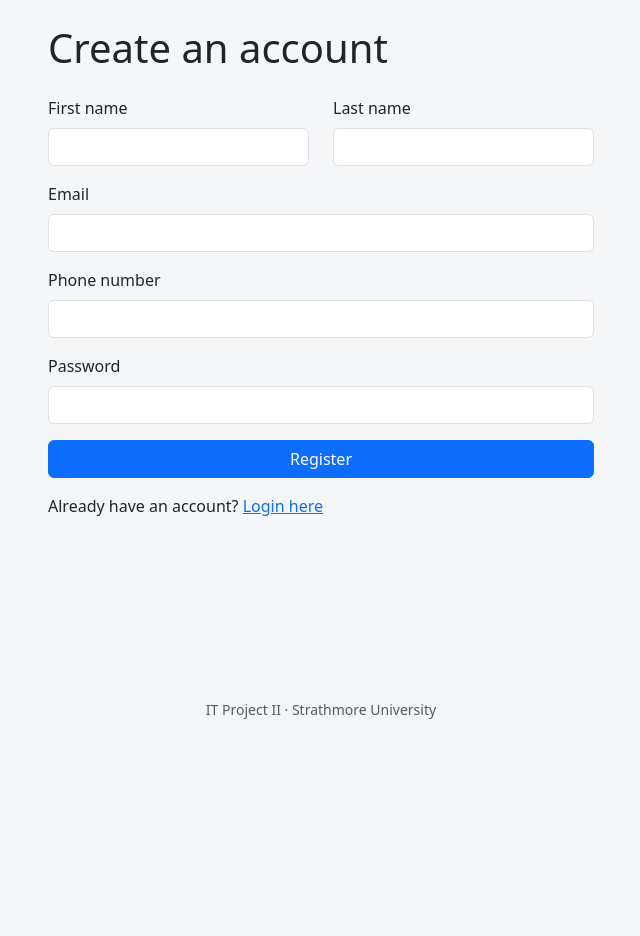
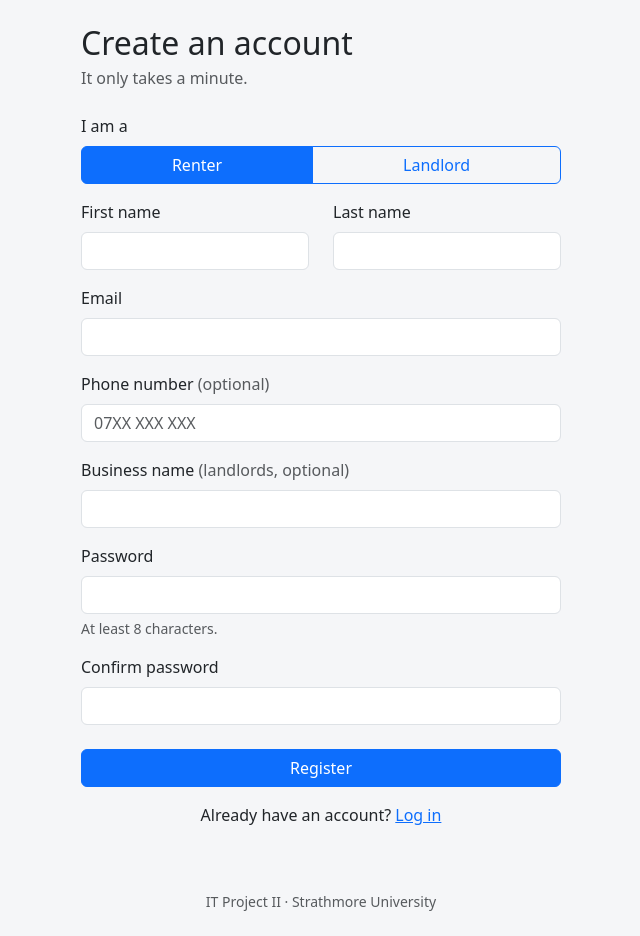
Before and after one commit to j-kingz/Housing-Aggregator-Project-, a Flask app: page /register in a window 1280 px wide. Shown: the part 56-992 px from the top of the page, without its empty margins (319-959 px from the left). Before the commit the page ends 775 px from the top, so only its background shows below. Run offline with Flask 3, Linux system fonts and the light colour scheme.

Commit message:
register page: account type, confirm password

```diff
--- a/app/templates/auth/register.html
+++ b/app/templates/auth/register.html
@@ -1,35 +1,71 @@
 {% extends "base.html" %}
 {% block title %}Register{% endblock %}
 {% block content %}
-<div class="row justify-content-center">
-  <div class="col-md-6">
-    <h1 class="mb-4">Create an account</h1>
-    <form method="post">
-      <div class="row">
-        <div class="col-md-6 mb-3">
-          <label class="form-label">First name</label>
-          <input type="text" name="firstname" class="form-control" required>
-        </div>
-        <div class="col-md-6 mb-3">
-          <label class="form-label">Last name</label>
-          <input type="text" name="lastname" class="form-control" required>
+<div class="auth-box mx-auto">
+  <h2 class="mb-1">Create an account</h2>
+  <p class="text-muted mb-4">It only takes a minute.</p>
+
+  <form method="post" novalidate>
+    <input type="hidden" name="csrf_token" value="{{ csrf_token() }}">
+
+    <div class="mb-3">
+      <label class="form-label d-block">I am a</label>
+      <div class="btn-group w-100" role="group">
+        <input type="radio" class="btn-check" name="account_type" id="typeRenter" value="Renter"
+               {% if form.get('account_type', 'Renter') == 'Renter' %}checked{% endif %}>
+        <label class="btn btn-outline-primary" for="typeRenter">Renter</label>
+
+        <input type="radio" class="btn-check" name="account_type" id="typeLandlord" value="Landlord"
+               {% if form.get('account_type') == 'Landlord' %}checked{% endif %}>
+        <label class="btn btn-outline-primary" for="typeLandlord">Landlord</label>
       </div>
     </div>
+
+    <div class="row">
+      <div class="col-sm-6 mb-3">
+        <label class="form-label" for="firstname">First name</label>
+        <input type="text" id="firstname" name="firstname" class="form-control" maxlength="50"
+               value="{{ form.get('firstname', '') }}" required>
+      </div>
+      <div class="col-sm-6 mb-3">
+        <label class="form-label" for="lastname">Last name</label>
+        <input type="text" id="lastname" name="lastname" class="form-control" maxlength="50"
+               value="{{ form.get('lastname', '') }}" required>
+      </div>
+    </div>
+
     <div class="mb-3">
-        <label class="form-label">Email</label>
-        <input type="email" name="email" class="form-control" required>
+      <label class="form-label" for="email">Email</label>
+      <input type="email" id="email" name="email" class="form-control" maxlength="100"
+             value="{{ form.get('email', '') }}" required>
     </div>
+
     <div class="mb-3">
-        <label class="form-label">Phone number</label>
-        <input type="text" name="phonenumber" class="form-control">
+      <label class="form-label" for="phonenumber">Phone number <span class="text-muted">(optional)</span></label>
+      <input type="tel" id="phonenumber" name="phonenumber" class="form-control" maxlength="20"
+             placeholder="07XX XXX XXX" value="{{ form.get('phonenumber', '') }}">
     </div>
+
     <div class="mb-3">
-        <label class="form-label">Password</label>
-        <input type="password" name="password" class="form-control" required>
+      <label class="form-label" for="businessname">Business name <span class="text-muted">(landlords, optional)</span></label>
+      <input type="text" id="businessname" name="businessname" class="form-control" maxlength="100"
+             value="{{ form.get('businessname', '') }}">
     </div>
+
+    <div class="mb-3">
+      <label class="form-label" for="password">Password</label>
+      <input type="password" id="password" name="password" class="form-control" minlength="8" required>
+      <div class="form-text">At least 8 characters.</div>
+    </div>
+
+    <div class="mb-4">
+      <label class="form-label" for="confirm_password">Confirm password</label>
+      <input type="password" id="confirm_password" name="confirm_password" class="form-control" required>
+    </div>
+
     <button type="submit" class="btn btn-primary w-100">Register</button>
   </form>
-    <p class="mt-3">Already have an account? <a href="{{ url_for('auth.login') }}">Login here</a></p>
-  </div>
+
+  <p class="mt-3 text-center">Already have an account? <a href="{{ url_for('auth.login') }}">Log in</a></p>
 </div>
 {% endblock %}
```
Lines whose indentation alone changed are shown as unchanged.
